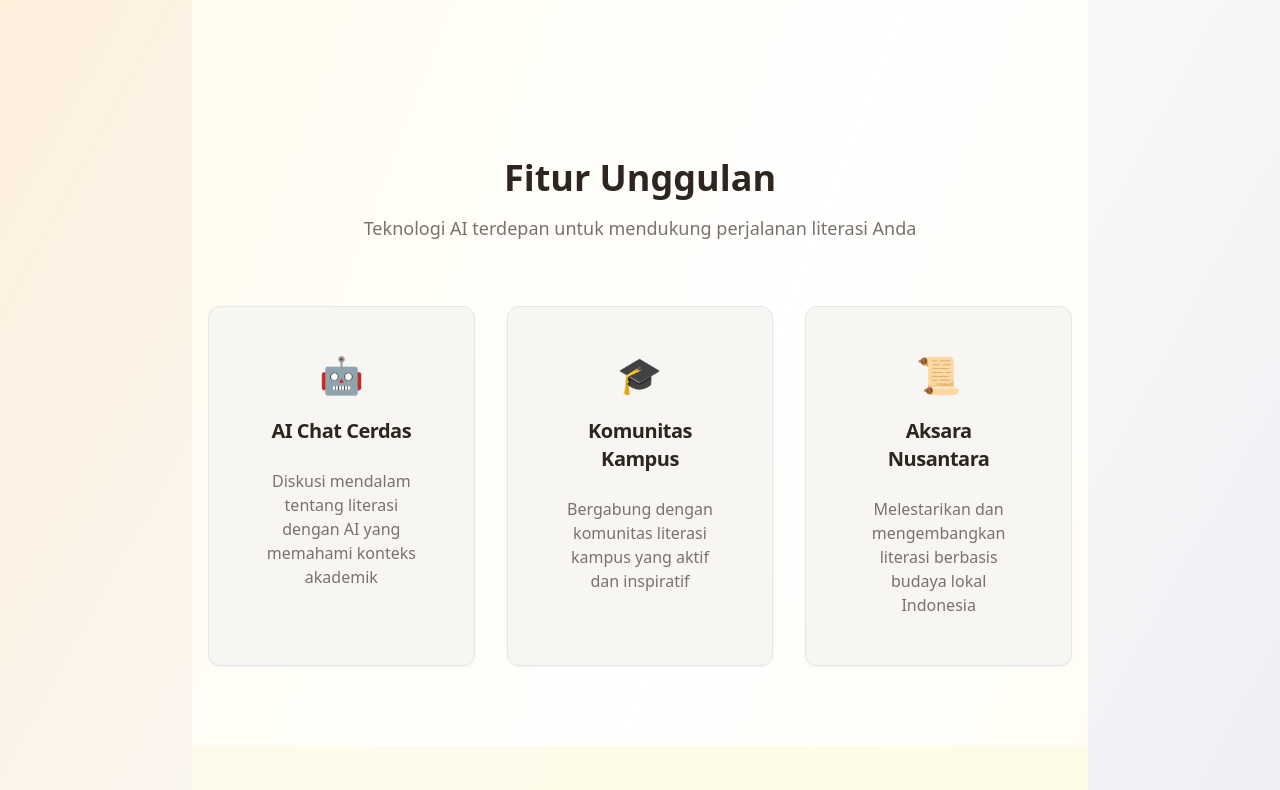
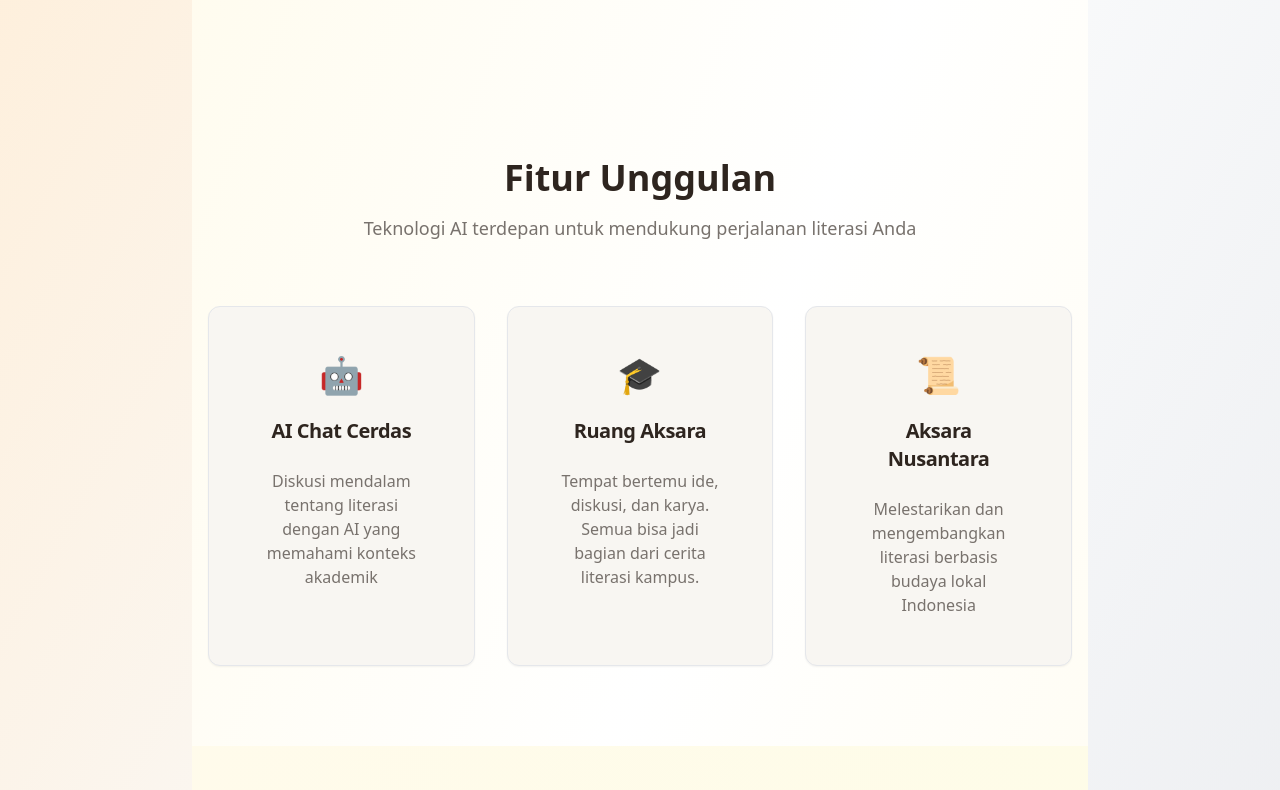
Before and after one commit to Universitas-Cakrawala/aksara-ai, a React (Vite) app in the folder aksara-ai-frontend/: page / in a window 1280 px wide. Shown: the part 477-1267 px from the top of the page. Built offline with nearby package versions, Linux system fonts and the light colour scheme; no server answers; the HTML template or start-up script is replaced by a standard one.

Commit message:
fix: Update feature title and description for clarity on the Landing Page

```diff
--- a/aksara-ai-frontend/src/pages/LandingPage.tsx
+++ b/aksara-ai-frontend/src/pages/LandingPage.tsx
@@ -13,8 +13,8 @@ const LandingPage: React.FC = () => {
             icon: '🤖',
         },
         {
-            title: 'Komunitas Kampus',
-            description: 'Bergabung dengan komunitas literasi kampus yang aktif dan inspiratif',
+            title: 'Ruang Aksara',
+            description: 'Tempat bertemu ide, diskusi, dan karya. Semua bisa jadi bagian dari cerita literasi kampus.',
             icon: '🎓',
         },
         {
```
